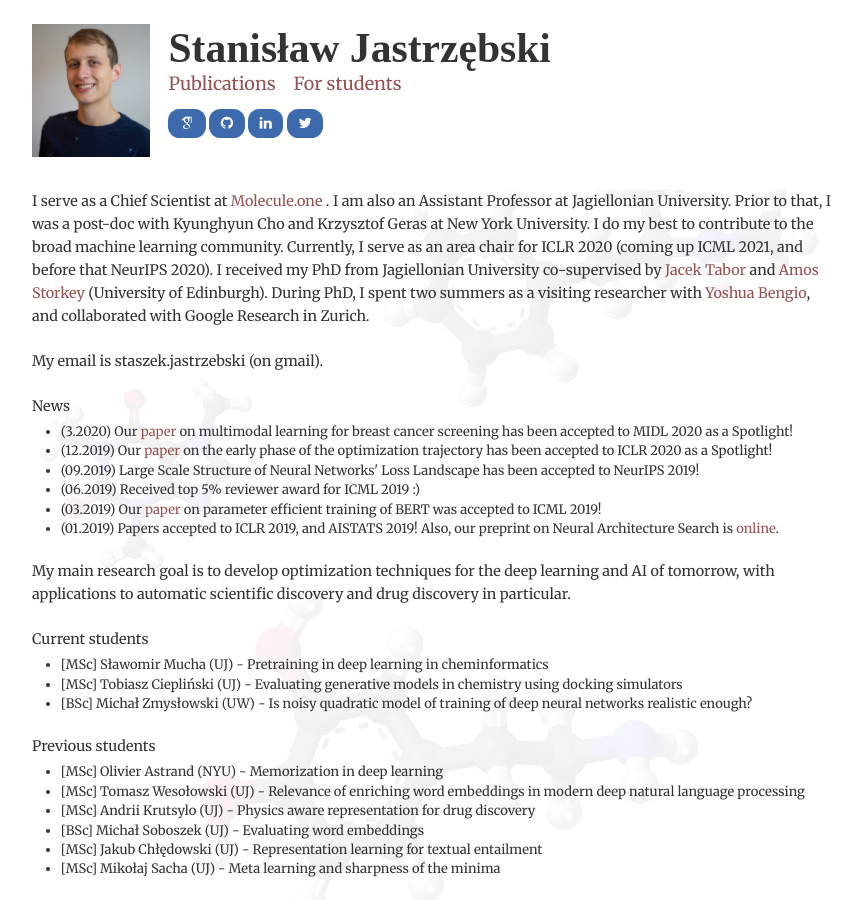
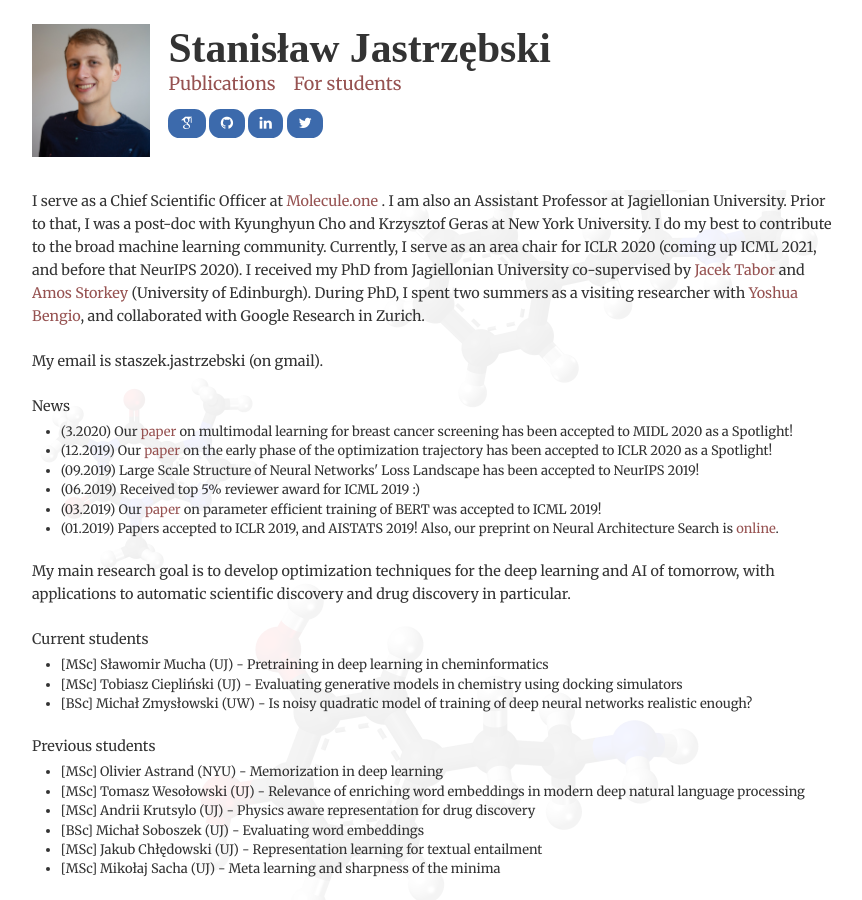
Before and after one commit to kudkudak/kudkudak.github.io, a Jekyll site: the page built from index.html, in a window 1280 px wide and 900 px high. Shown: the whole window, without its empty margins (208-1070 px from the left). Built offline with Jekyll 4.4.1, drawn with Linux system fonts in a browser that asks for light colours; nearby versions of some CDN libraries; some web fonts are replaced; the list of posts is cut into pages by our own code.

Commit message:
Quick update

```diff
--- a/index.html
+++ b/index.html
@@ -4,7 +4,7 @@ title: Home
 permalink: index.html
 ---
 
-<p>I serve as a Chief Scientist at <a href="http://molecule.one"> Molecule.one </a>. I am also an Assistant Professor at Jagiellonian University. Prior to that, I was a post-doc with Kyunghyun Cho and Krzysztof Geras at New York University. I do my best to contribute to the broad machine learning community. Currently, I serve as an area chair for ICLR 2020 (coming up ICML 2021, and before that NeurIPS 2020). I received my PhD from Jagiellonian University co-supervised by  <a href="http://gmum.net/index.php?m=team&user=tabor">Jacek Tabor</a> and <a href="http://homepages.inf.ed.ac.uk/amos/">Amos Storkey</a> (University of Edinburgh). During PhD, I spent two summers as a visiting researcher with
+<p>I serve as a Chief Scientific Officer at <a href="http://molecule.one"> Molecule.one </a>. I am also an Assistant Professor at Jagiellonian University. Prior to that, I was a post-doc with Kyunghyun Cho and Krzysztof Geras at New York University. I do my best to contribute to the broad machine learning community. Currently, I serve as an area chair for ICLR 2020 (coming up ICML 2021, and before that NeurIPS 2020). I received my PhD from Jagiellonian University co-supervised by  <a href="http://gmum.net/index.php?m=team&user=tabor">Jacek Tabor</a> and <a href="http://homepages.inf.ed.ac.uk/amos/">Amos Storkey</a> (University of Edinburgh). During PhD, I spent two summers as a visiting researcher with
 <a href="http://www.iro.umontreal.ca/~bengioy/yoshua_en/index.html">Yoshua Bengio</a>, and collaborated with Google Research in Zurich. </p>
 
 <p> My email is staszek.jastrzebski (on gmail). </p>
```
